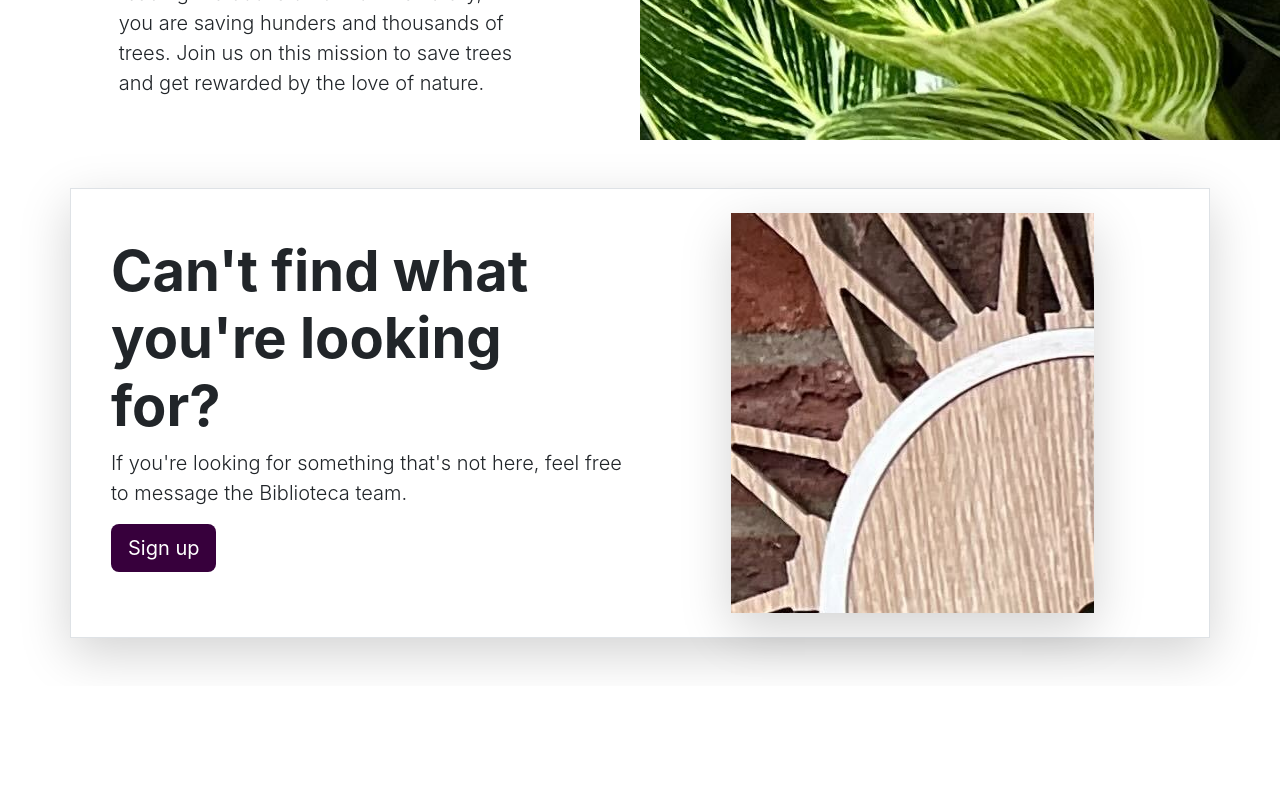
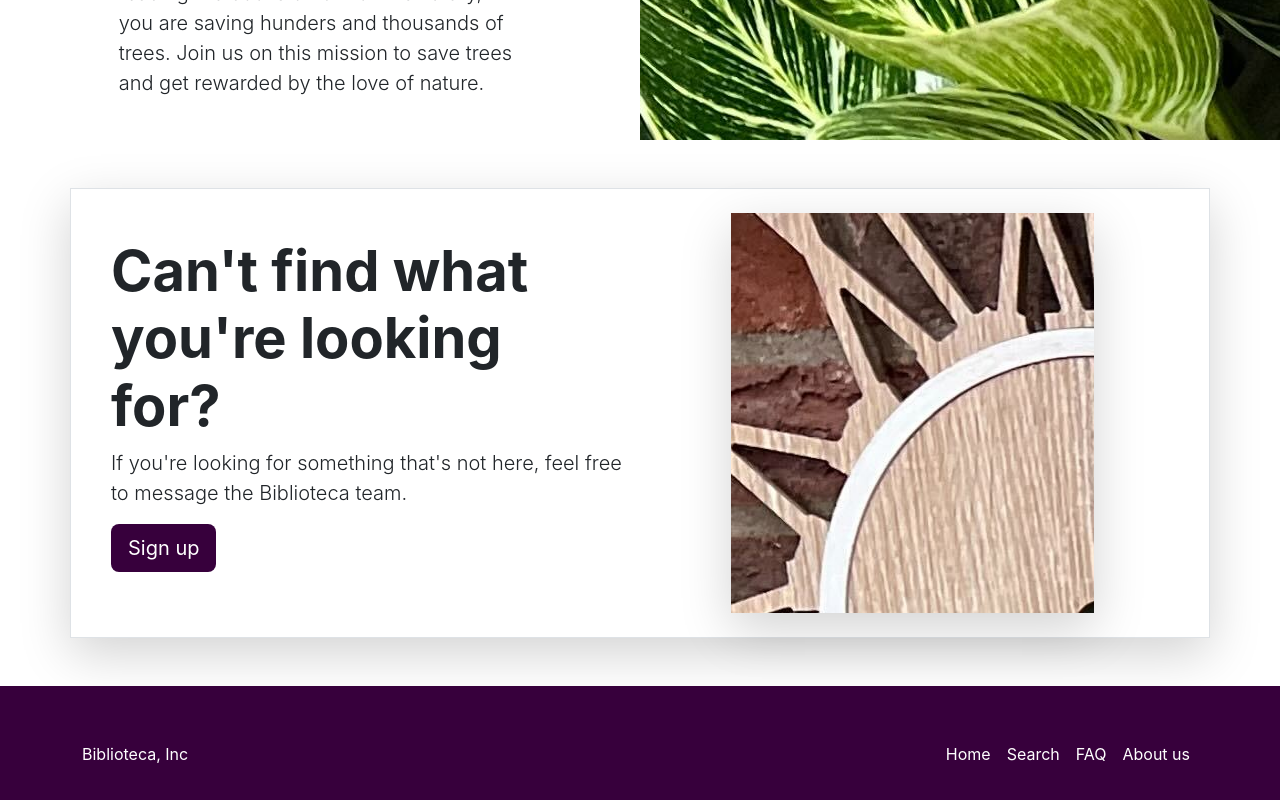
Before and after one commit to Mashfiqun/Biblioteca, a React (Create React App) app in the folder biblioteca/: page /home in a window 1280 px wide. Shown: the part 1793-2593 px from the top of the page. Before the commit the page ends 2479 px from the top, so only its background shows below. Built offline with nearby package versions, Linux system fonts and the light colour scheme.

Commit message:
homepage up and running

```diff
--- a/biblioteca/src/App.css
+++ b/biblioteca/src/App.css
@@ -52,8 +52,3 @@
     pointer-events: none;
     cursor: default;
  }
-
-.toplogo {
-    height : 15%;
-    width : 15%;
-}
--- a/biblioteca/src/App.tsx
+++ b/biblioteca/src/App.tsx
@@ -1,20 +1,14 @@
 import React from 'react';
 import './App.css';
 import { Navbar } from './layouts/navbar-footer/Navbar';
-import { ExploreTopBooks } from './layouts/home/ExploreTopBooks';
-import { Carousel } from './layouts/home/Carousel';
-import { Heros } from './layouts/home/Heros';
-import { LibraryServices } from './layouts/home/LibraryServices';
-function App() {
+import { Footer } from './layouts/navbar-footer/Footer';
+import { HomePage } from './layouts/home/HomePage';
+export const App = () => {
   return (
     <div>
       <Navbar />
-      <ExploreTopBooks />
-      <Carousel />
-      <Heros />
-      <LibraryServices />
+      <HomePage />
+      <Footer />
     </div>
   );
 }
-
-export default App;
--- a/biblioteca/src/index.tsx
+++ b/biblioteca/src/index.tsx
@@ -1,7 +1,7 @@
 import React from 'react';
 import ReactDOM from 'react-dom/client';
 import './index.css';
-import App from './App';
+import { App } from './App';
 
 const root = ReactDOM.createRoot(
   document.getElementById('root') as HTMLElement
--- /dev/null
+++ b/biblioteca/src/layouts/home/HomePage.tsx
@@ -0,0 +1,15 @@
+import { ExploreTopBooks } from "./components/ExploreTopBooks";
+import { Carousel } from "./components/Carousel";
+import { Heros } from "./components/Heros";
+import { LibraryServices } from "./components/LibraryServices";
+
+export const HomePage = () => {
+    return (
+        <>
+            <ExploreTopBooks />
+            <Carousel />
+            <Heros />
+            <LibraryServices />
+        </>
+    );
+}
--- a/biblioteca/src/layouts/home/ReturnBook.tsx
+++ b/biblioteca/src/layouts/home/components/ReturnBook.tsx
@@ -4,7 +4,7 @@
     return (
         <div className="col-xs-6 col-sm-6 col-lg-3 mb-3">
             <div className="text-center">
-                <img src={require("../../Images/BooksImages/gatsby.jpg")} alt="Gatsby book cover"
+                <img src={require("../../../Images/BooksImages/gatsby.jpg")} alt="Gatsby book cover"
                     width='151' height='233' />
 
                 <h6 className="mt-2">The Great Gatsby</h6>
--- a/biblioteca/src/layouts/navbar-footer/Footer.tsx
+++ b/biblioteca/src/layouts/navbar-footer/Footer.tsx
@@ -0,0 +1,24 @@
+export const Footer = () => {
+    return (
+        <div className="main-color">
+            <footer className="container d-flex flex-wrap justify-content-between
+                align-items-center py-5 main-color">
+                <p className="col-md-4 mb-0 text-white">Biblioteca, Inc</p>
+                <ul className="nav navbar-dark col-md-4 justify-content-end">
+                    <li className="nav-item">
+                        <a href="" className="nav-link px-2 text-white">Home</a>
+                    </li>
+                    <li className="nav-item">
+                        <a href="" className="nav-link px-2 text-white">Search</a>
+                    </li>
+                    <li className="nav-item">
+                        <a href="" className="nav-link px-2 text-white">FAQ</a>
+                    </li>
+                    <li className="nav-item">
+                        <a href="" className="nav-link px-2 text-white">About us</a>
+                    </li>
+                </ul>
+            </footer>
+        </div>
+    )
+}
```
Also changed, not shown: biblioteca/src/layouts/home/components/Carousel.tsx (renamed from biblioteca/src/layouts/home/Carousel.tsx), biblioteca/src/layouts/home/components/ExploreTopBooks.tsx (renamed from biblioteca/src/layouts/home/ExploreTopBooks.tsx), biblioteca/src/layouts/home/components/Heros.tsx (renamed from biblioteca/src/layouts/home/Heros.tsx), biblioteca/src/layouts/home/components/LibraryServices.tsx (renamed from biblioteca/src/layouts/home/LibraryServices.tsx).
